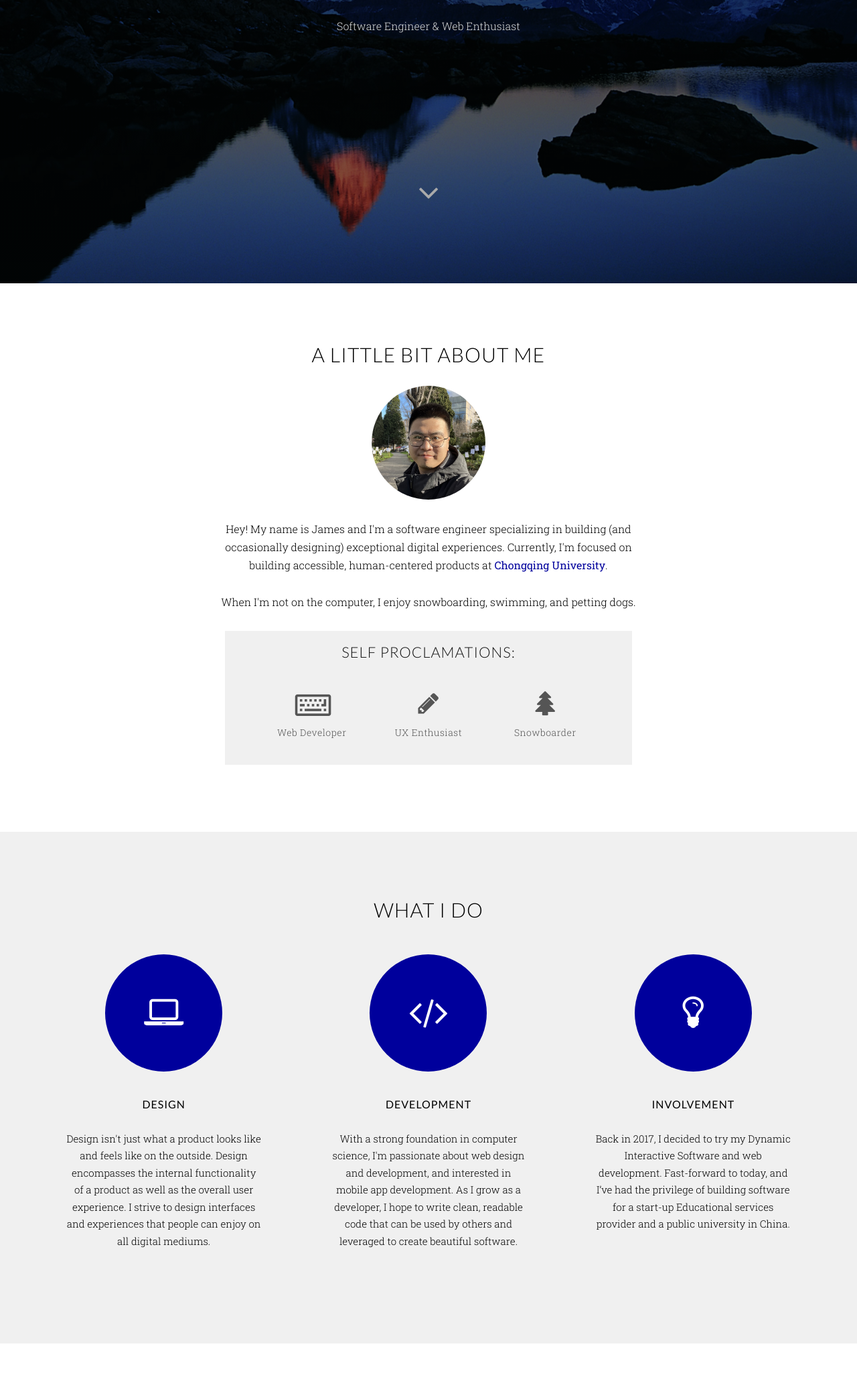
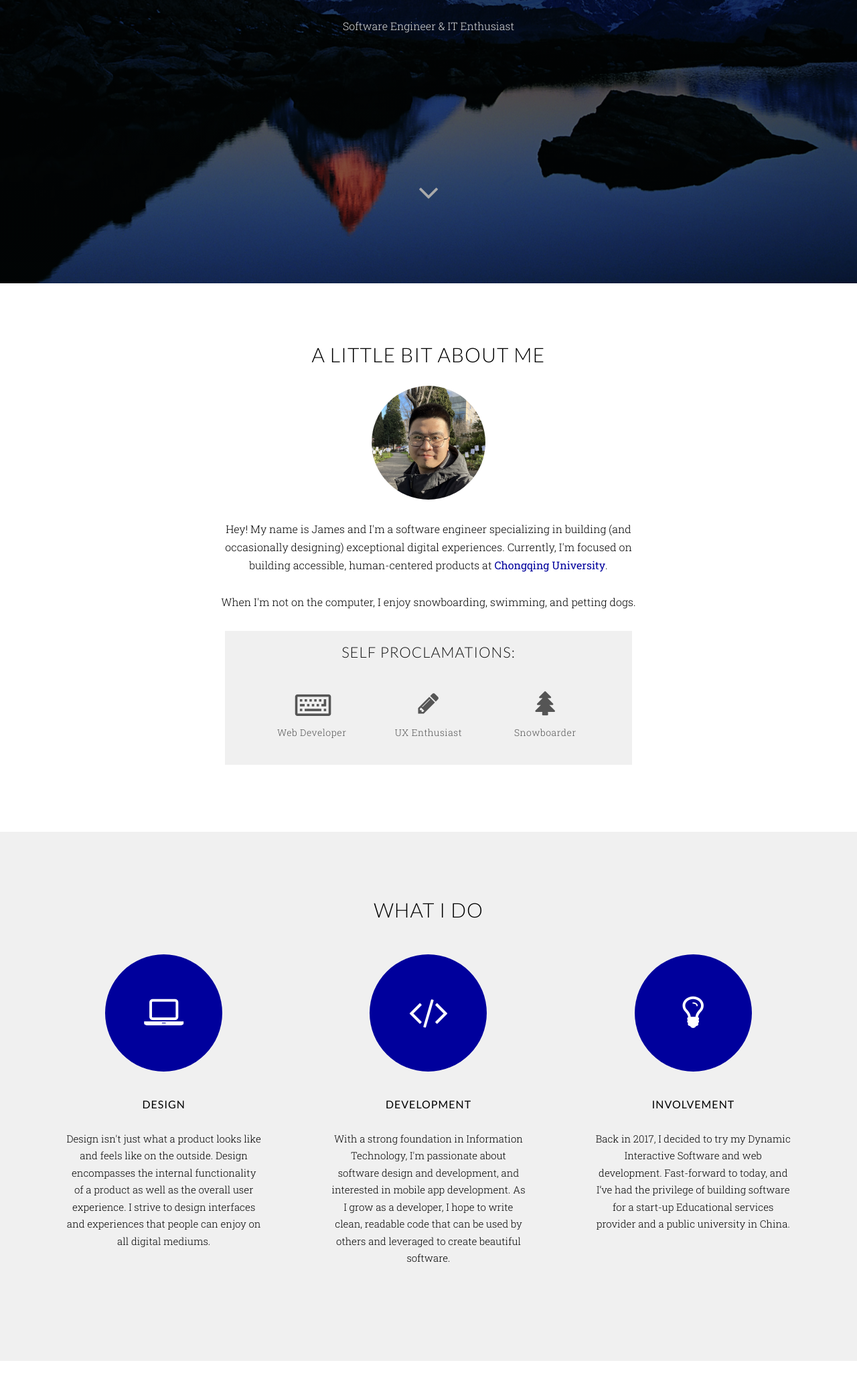
Before and after one commit to guoanl/James, a plain HTML site: page v1-master/index.html in a window 1280 px wide. Shown: the part 327-2398 px from the top of the page at 67% size. Drawn offline with nearby package versions, Linux system fonts and the light colour scheme.

Commit message:
Update index.html

```diff
--- a/v1-master/index.html
+++ b/v1-master/index.html
@@ -2,7 +2,7 @@
 <html lang="en">
 
 <head prefix="og: http://ogp.me/ns#">
-    <title>Guoan Liu | Software Engineer &amp; Web Enthusiast</title>
+    <title>Guoan Liu | Software Engineer &amp; IT Enthusiast</title>
     <meta charset="utf-8">
     <meta name="viewport" content="width=device-width, initial-scale=1.0" />
     <meta property="og:image:type" content="image/png" />
@@ -54,7 +54,7 @@
                 <div class="intro-content">
                     <h1 class="animated fadeInDown delay-05s">Hi, I'm Guoan Liu(James)</strong>
                     </h1>
-                    <p class="subtitle animated fadeInUp delay-05s">Software Engineer &amp; Web Enthusiast</p>
+                    <p class="subtitle animated fadeInUp delay-05s">Software Engineer &amp; IT Enthusiast</p>
                     <a class="fa fa-angle-down page-scroll" href="#about"></a>
                 </div>
             </div>
@@ -113,7 +113,7 @@
                         <div class="col-md-4 wp2 delay-025s">
                             <div class="icon"><i class="fa fa-code"></i></div>
                             <h3>Development</h3>
-                            <p>With a strong foundation in computer science, I'm passionate about web design and development, and interested in mobile app development. As I grow as a developer, I hope to write clean, readable code that can be used by others and leveraged to create beautiful software.</p>
+                            <p>With a strong foundation in Information Technology, I'm passionate about software design and development, and interested in mobile app development. As I grow as a developer, I hope to write clean, readable code that can be used by others and leveraged to create beautiful software.</p>
                         </div>
                         <div class="col-md-4 wp2 delay-05s">
                             <div class="icon"><i class="fa fa-lightbulb-o"></i></div>
```
